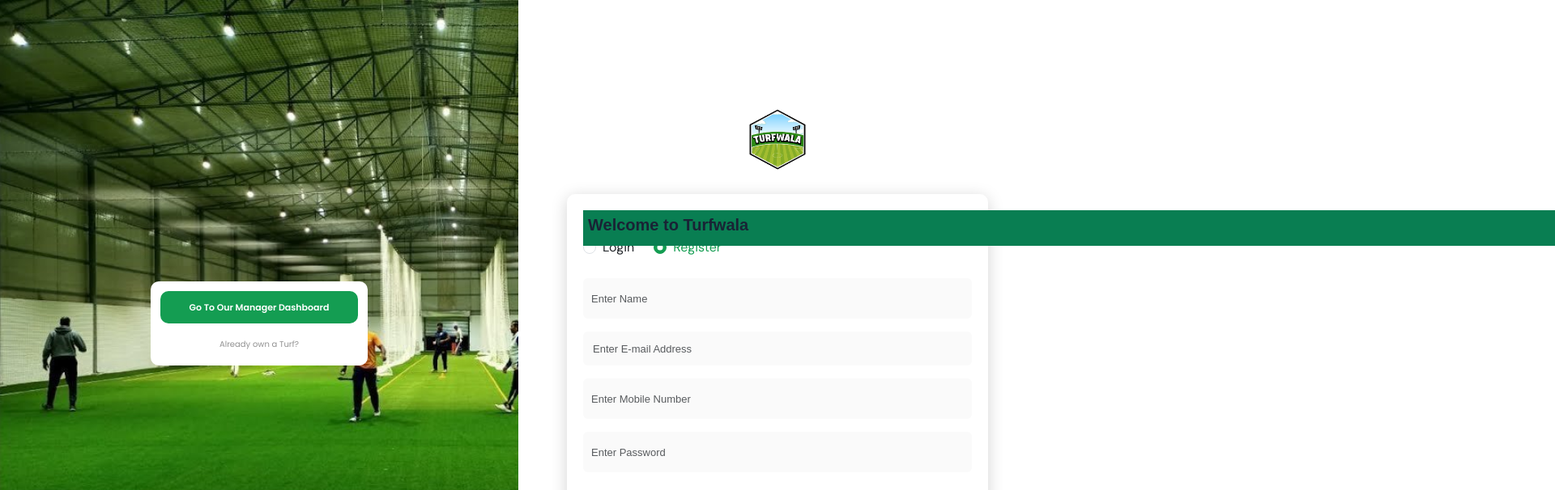
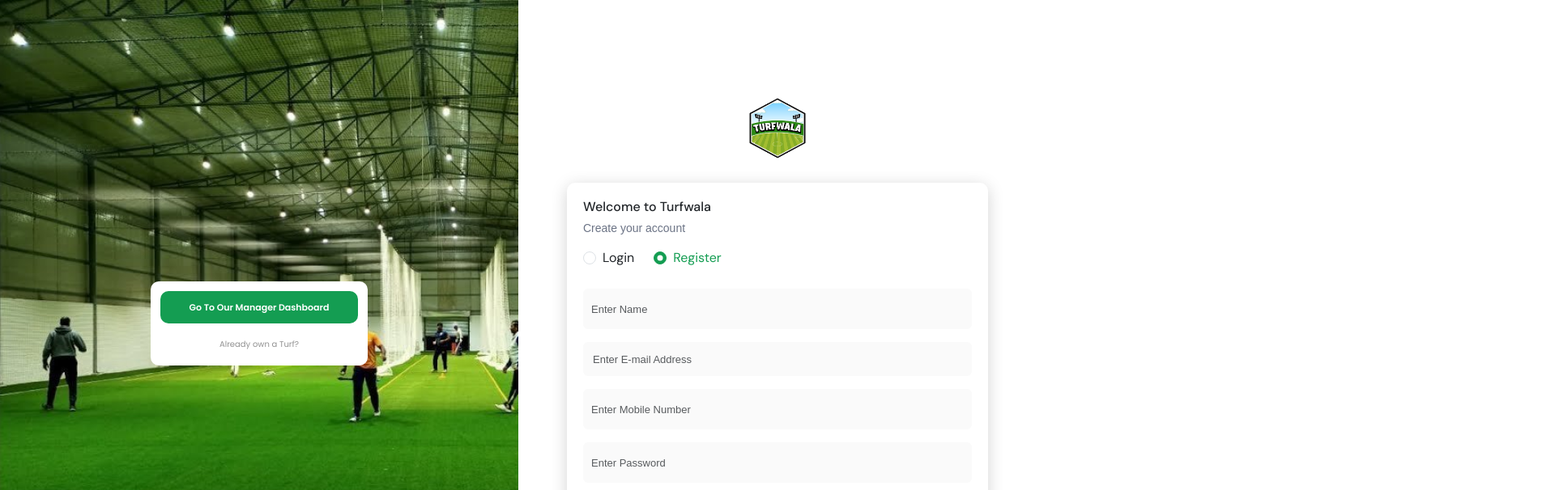
Before and after one commit to SagarJ95/turfwala, a React (Create React App) app in the folder client/: page /login in a window 1280 px wide. Shown: the top 606 px of the page at 81% size, 1920 px wide, since content can reach past the window. Built offline with nearby package versions, Linux system fonts and the light colour scheme.

Commit message:
link login

```diff
--- a/client/src/components/layout/login.js
+++ b/client/src/components/layout/login.js
@@ -1,4 +1,5 @@
 import React, { Fragment } from "react";
+import { Link } from "react-router-dom";
 
 const Login = () => {
   return (
@@ -9,13 +10,13 @@ const Login = () => {
             <div className="col-lg-6 col-sm-12 p-0">
               <div className="image-col">
                 <div className="dashboradBox">
-                  <a href="index.html">
+                  <Link to="/">
                     <button className="dsbBtn">
                       Go to our manager dashboard
                     </button>
-                  </a>
+                  </Link>
                   <p className="turfOwn m-1">
-                    <a href="index.html">Already own a Turf?</a>
+                    <Link to="/">Already own a Turf?</Link>
                   </p>
                 </div>
               </div>
@@ -30,7 +31,7 @@ const Login = () => {
                   />
                 </div>
                 <div className="regFormDiv">
-                  <div className="header">
+                  <div className="">
                     <h6>Welcome to Turfwala</h6>
                   </div>
                   <div className="para-turf">
```
